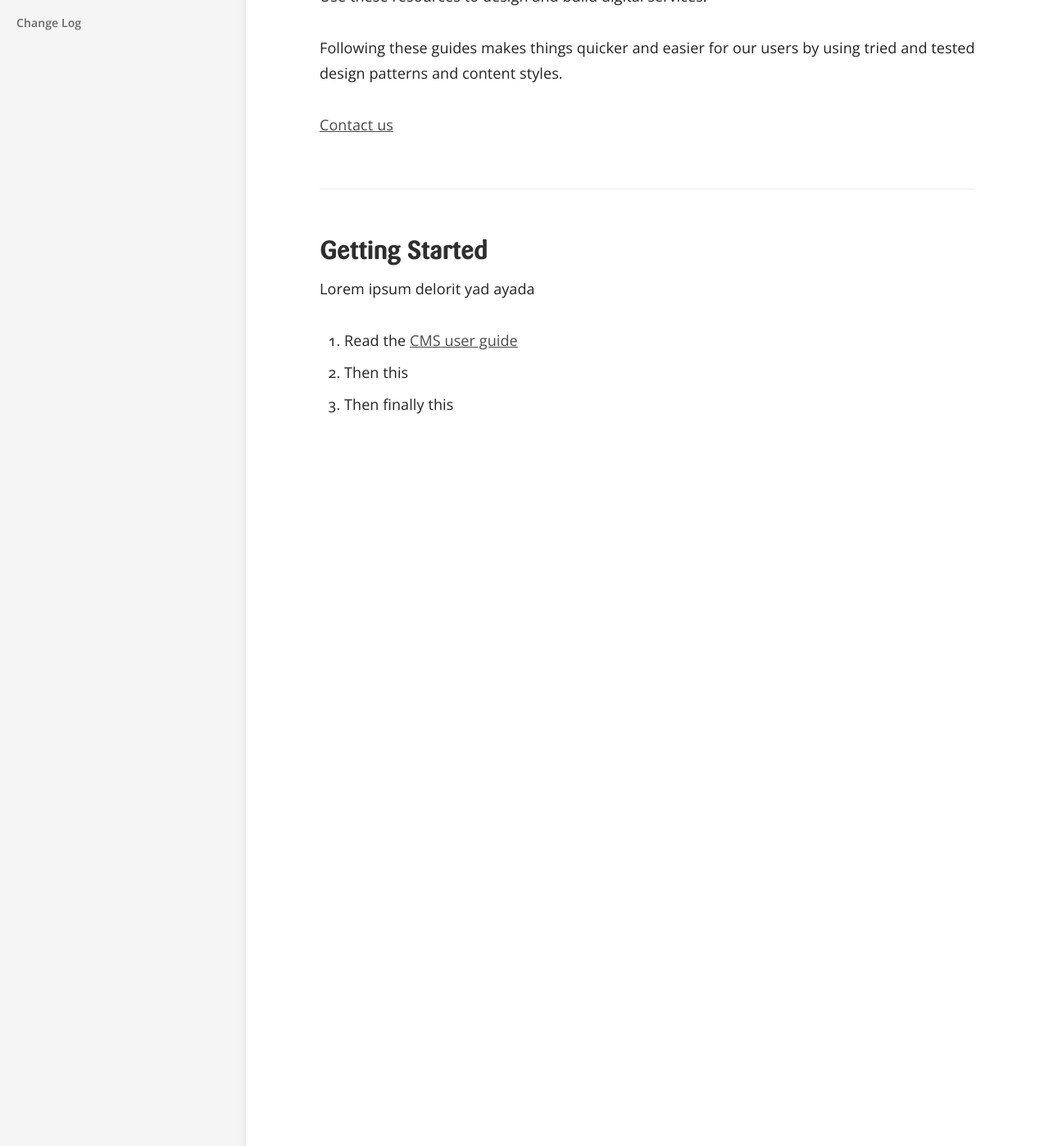
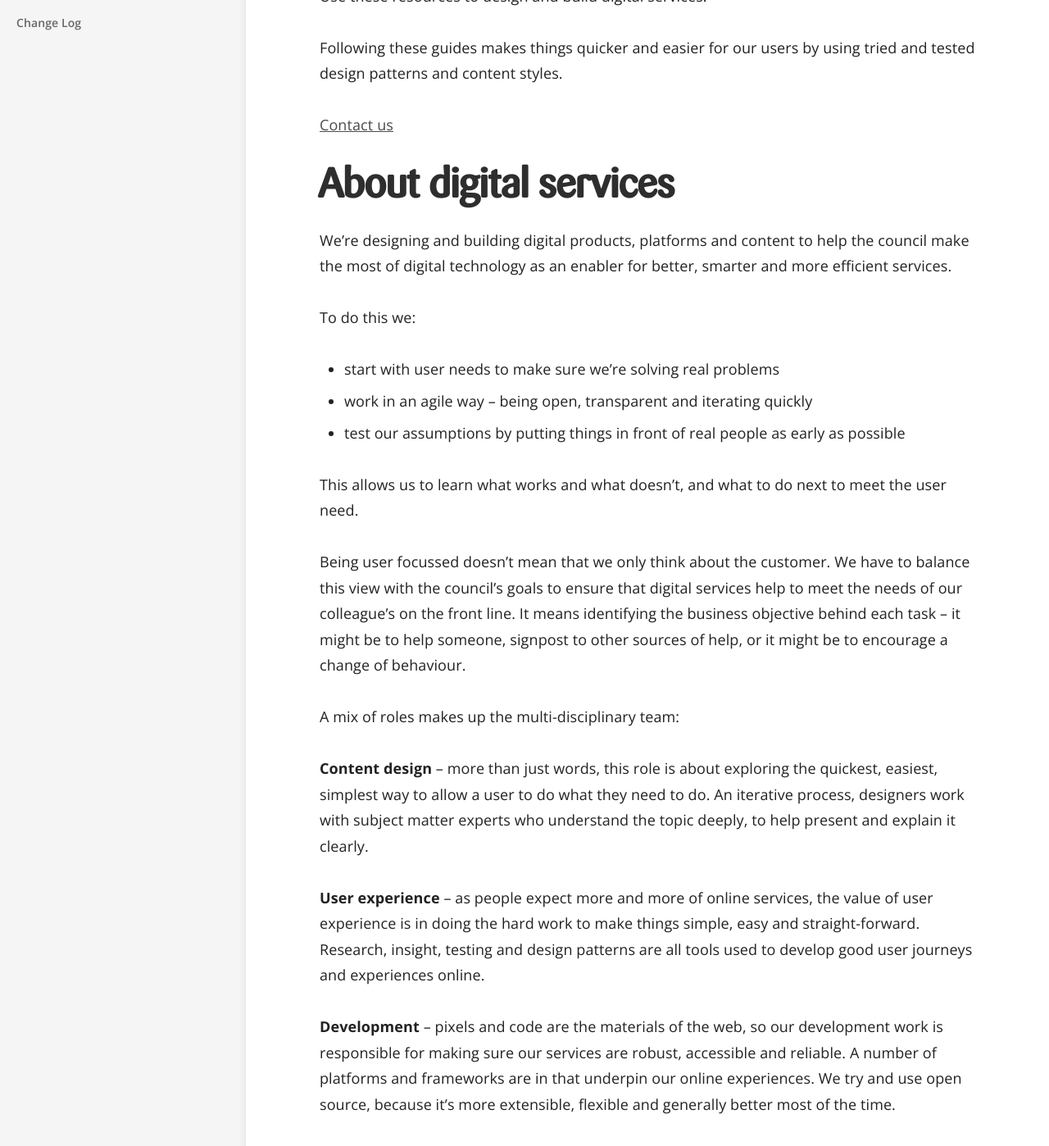
Before and after one commit to leicsCC/leicscc.github.io, a Jekyll site: the page built from index.md, in a window 1280 px wide and 1400 px high, scrolled down 336 px. Shown: the whole window at 82% size. Built offline with Jekyll 4.4.1, drawn with Linux system fonts in a browser that asks for light colours.

Commit message:
Update index.md

```diff
--- a/index.md
+++ b/index.md
@@ -13,10 +13,22 @@ Following these guides makes things quicker and easier for our users by using tr
 
 [Contact us](mailto:web@leics.gov.uk)
 
-### Getting Started
+# About digital services
+We’re designing and building digital products, platforms and content to help the council make the most of digital technology as an enabler for better, smarter and more efficient services.
 
-Lorem ipsum delorit yad ayada
+To do this we:
+-   start with user needs to make sure we’re solving real problems
+-   work in an agile way – being open, transparent and iterating quickly
+-   test our assumptions by putting things in front of real people as early as possible
 
-1.  Read the [CMS user guide](/cms-guide/purpose)
-2.  Then this
-3.  Then finally this
+This allows us to learn what works and what doesn’t, and what to do next to meet the user need.
+
+Being user focussed doesn’t mean that we only think about the customer. We have to balance this view with the council’s goals to ensure that digital services help to meet the needs of our colleague’s on the front line. It means identifying the business objective behind each task – it might be to help someone, signpost to other sources of help, or it might be to encourage a change of behaviour.
+
+A mix of roles makes up the multi-disciplinary team:
+
+**Content design** – more than just words, this role is about exploring the quickest, easiest, simplest way to allow a user to do what they need to do. An iterative process, designers work with subject matter experts who understand the topic deeply, to help present and explain it clearly.
+
+**User experience** – as people expect more and more of online services, the value of user experience is in doing the hard work to make things simple, easy and straight-forward. Research, insight, testing and design patterns are all tools used to develop good user journeys and experiences online.
+
+**Development** – pixels and code are the materials of the web, so our development work is responsible for making sure our services are robust, accessible and reliable. A number of platforms and frameworks are in that underpin our online experiences. We try and use open source, because it’s more extensible, flexible and generally better most of the time.
```
